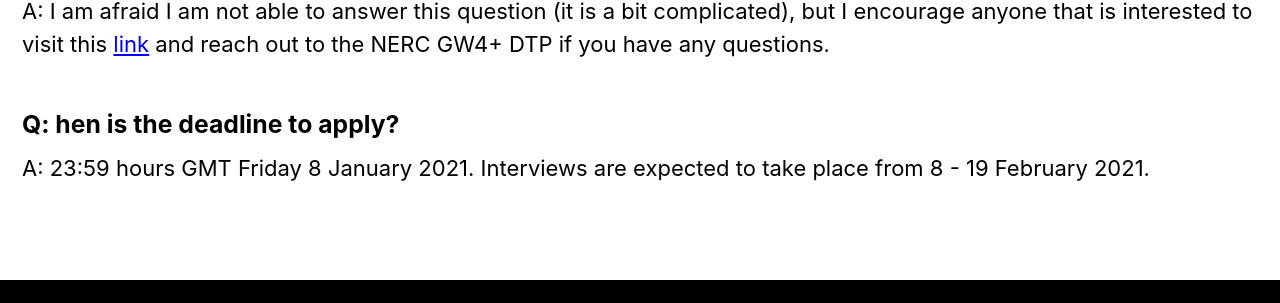
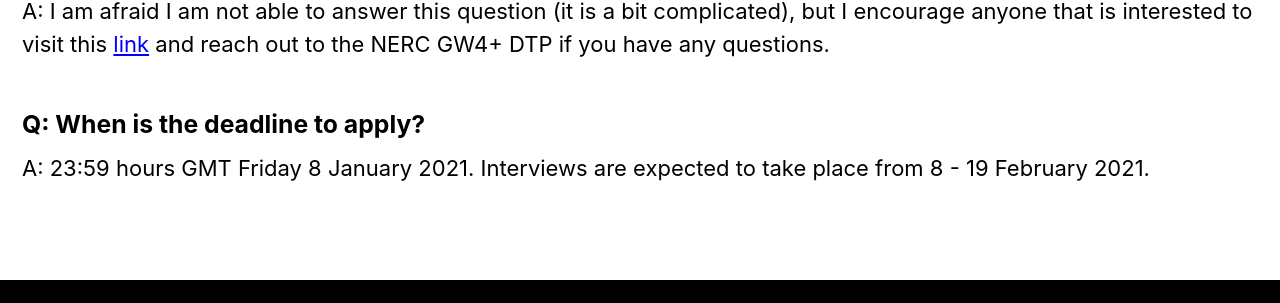
Before and after one commit to baadams/baadams.github.io, a Jekyll site: the page built from _pages/phd_project.md, in a window 1280 px wide. Shown: the part 1198-1501 px from the top of the page. Built offline with Jekyll 4.4.1, drawn with Linux system fonts in a browser that asks for light colours; cached includes are drawn as plain includes.

Commit message:
Update phd_project.md

```diff
--- a/_pages/phd_project.md
+++ b/_pages/phd_project.md
@@ -33,5 +33,5 @@ A: You need to apply through the doctoral training program (DTP). Follow this [l
 ### Q: Am I elligible?
 A: I am afraid I am not able to answer this question (it is a bit complicated), but I encourage anyone that is interested to visit this [link](https://www.nercgw4plus.ac.uk/apply) and reach out to the NERC GW4+ DTP if you have any questions.
 
-### Q: hen is the deadline to apply?
+### Q: When is the deadline to apply?
 A: 23:59 hours GMT Friday 8 January 2021. Interviews are expected to take place from 8 - 19 February 2021.
```
